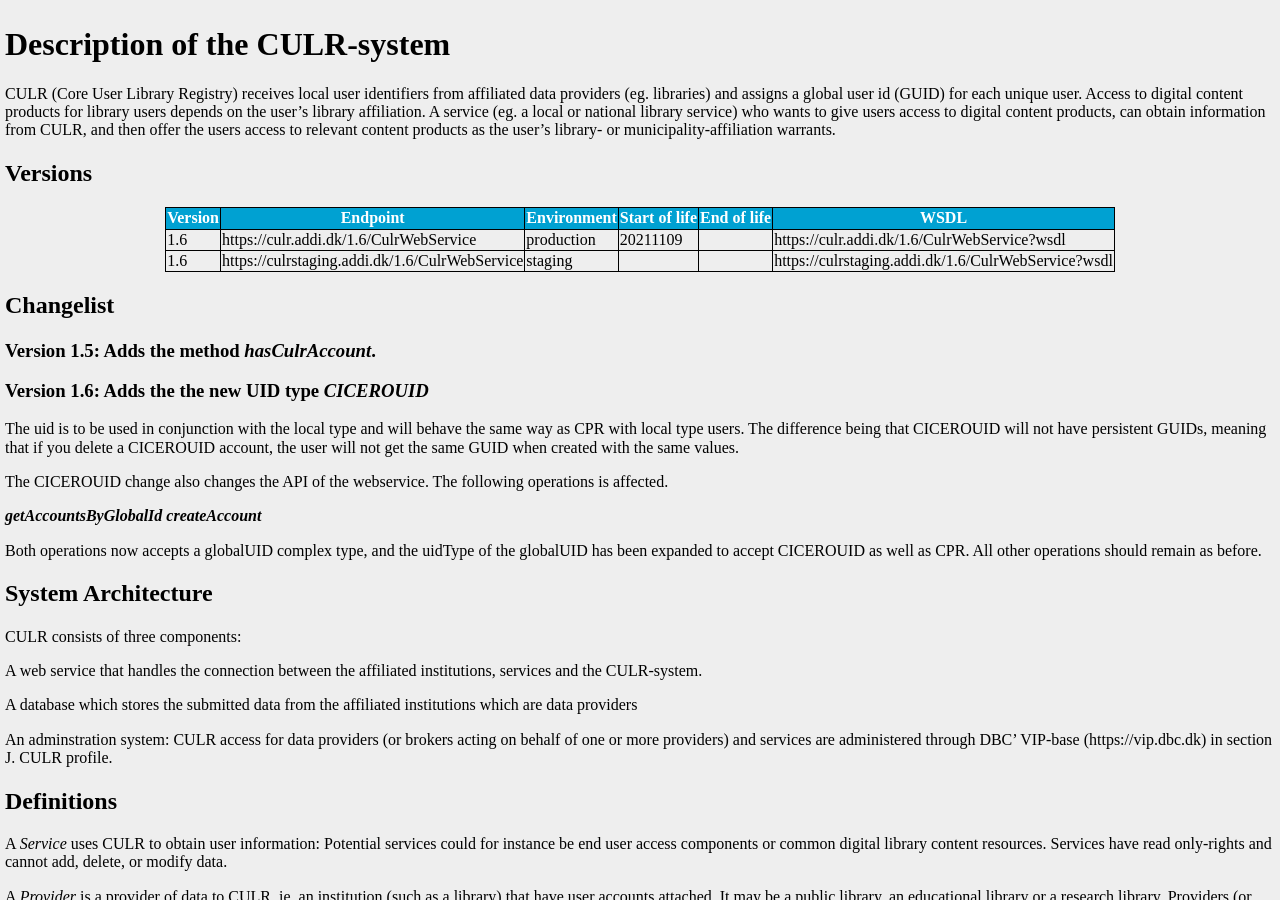
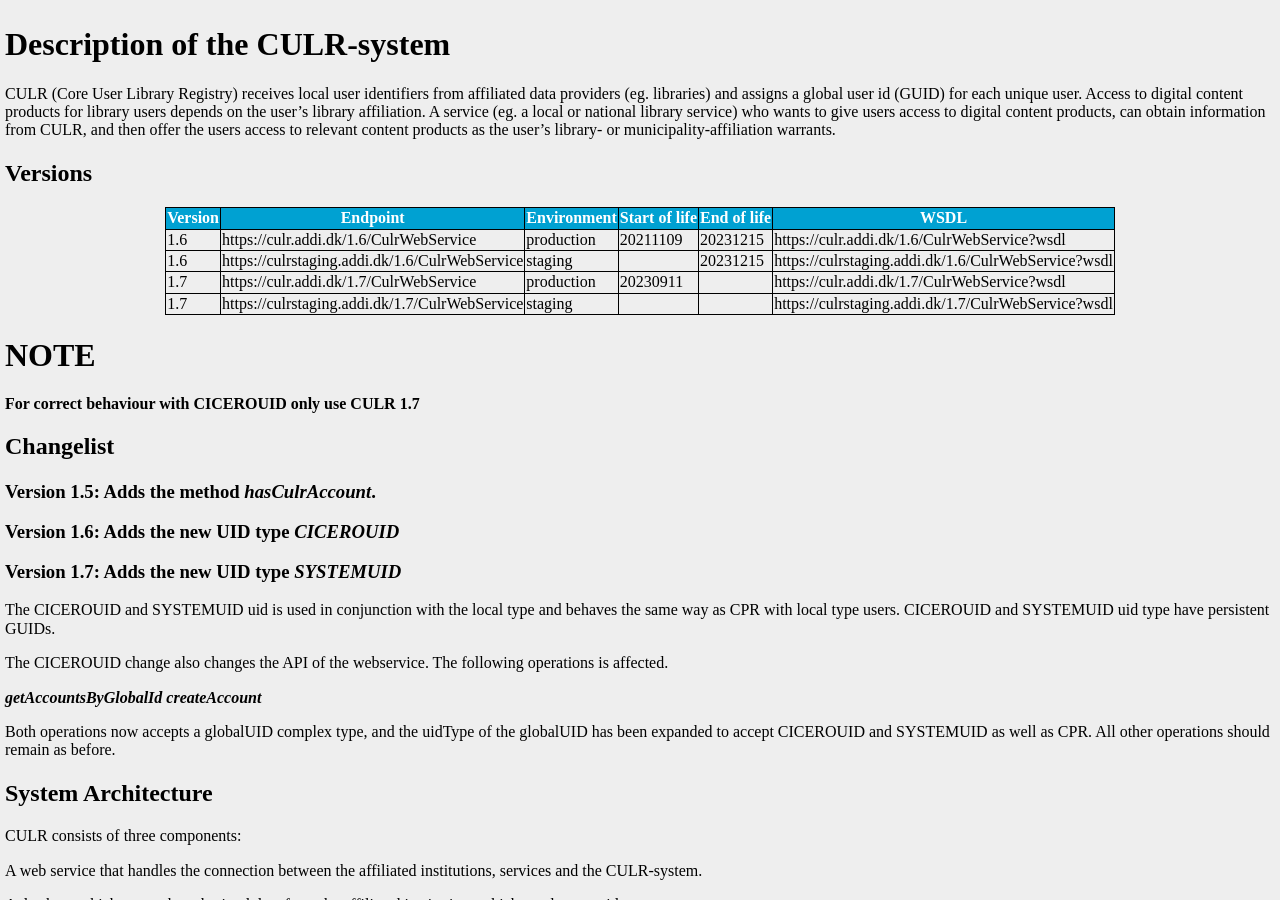
Before and after one commit to DBCDK/dbcdk.github.io, a Jekyll site: the page built from Culrservice.md, in a window 1280 px wide and 900 px high. Built offline with Jekyll 4.4.1, drawn with Linux system fonts in a browser that asks for light colours; nearby versions of some CDN libraries; our own code applies the rules of GitHub Pages for plain Markdown files.

Commit message:
Added culr 1.7 documentation

```diff
--- a/Culrservice.md
+++ b/Culrservice.md
@@ -10,25 +10,31 @@ CULR (Core User Library Registry) receives local user identifiers from affiliate
 
 | Version | Endpoint                                           | Environment    | Start of life | End of life | WSDL |
 |---------|----------------------------------------------------|----------------|---------------|-------------|------|
-| 1.6     | https://culr.addi.dk/1.6/CulrWebService            | production     | 20211109      |             | https://culr.addi.dk/1.6/CulrWebService?wsdl
-| 1.6     | https://culrstaging.addi.dk/1.6/CulrWebService     | staging        |               |             | https://culrstaging.addi.dk/1.6/CulrWebService?wsdl
+| 1.6     | https://culr.addi.dk/1.6/CulrWebService            | production     | 20211109      | 20231215    | https://culr.addi.dk/1.6/CulrWebService?wsdl
+| 1.6     | https://culrstaging.addi.dk/1.6/CulrWebService     | staging        |               | 20231215    | https://culrstaging.addi.dk/1.6/CulrWebService?wsdl
+| 1.7     | https://culr.addi.dk/1.7/CulrWebService            | production     | 20230911      |             | https://culr.addi.dk/1.7/CulrWebService?wsdl
+| 1.7     | https://culrstaging.addi.dk/1.7/CulrWebService     | staging        |               |             | https://culrstaging.addi.dk/1.7/CulrWebService?wsdl
+
+# **NOTE**
+**For correct behaviour with CICEROUID only use CULR 1.7**
 
 ## Changelist
 ### Version 1.5: Adds the method ***hasCulrAccount***.
 
-### Version 1.6: Adds the the new UID type ***CICEROUID***
+### Version 1.6: Adds the new UID type ***CICEROUID***
 
-The uid is to be used in conjunction with the local type and will behave the same way as CPR with local type users.
-The difference being that CICEROUID will not have persistent GUIDs, meaning that if you delete a CICEROUID account, the user will not get the same GUID when created with the same values.
+### Version 1.7: Adds the new UID type ***SYSTEMUID***
+
+The CICEROUID and SYSTEMUID uid is used in conjunction with the local type and behaves the same way as CPR with local type users.
+CICEROUID and SYSTEMUID uid type have persistent GUIDs.
 
 The CICEROUID change also changes the API of the webservice. The following operations is affected.
 
 ***getAccountsByGlobalId***
 ***createAccount***
 
-Both operations now accepts a globalUID complex type, and the uidType of the globalUID has been expanded to accept CICEROUID as well as CPR.
+Both operations now accepts a globalUID complex type, and the uidType of the globalUID has been expanded to accept CICEROUID and SYSTEMUID as well as CPR.
 All other operations should remain as before.
-
 
 ## System Architecture
 CULR consists of three components:
```
